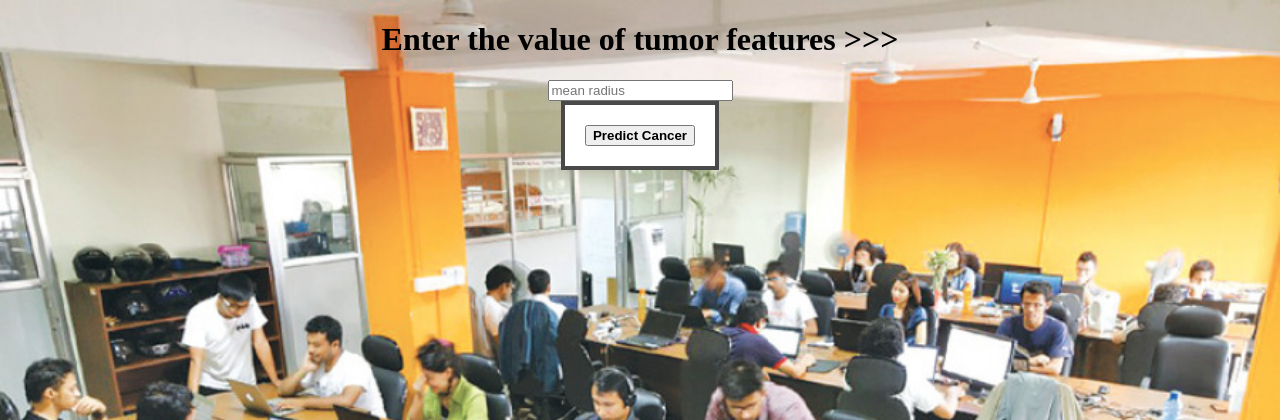
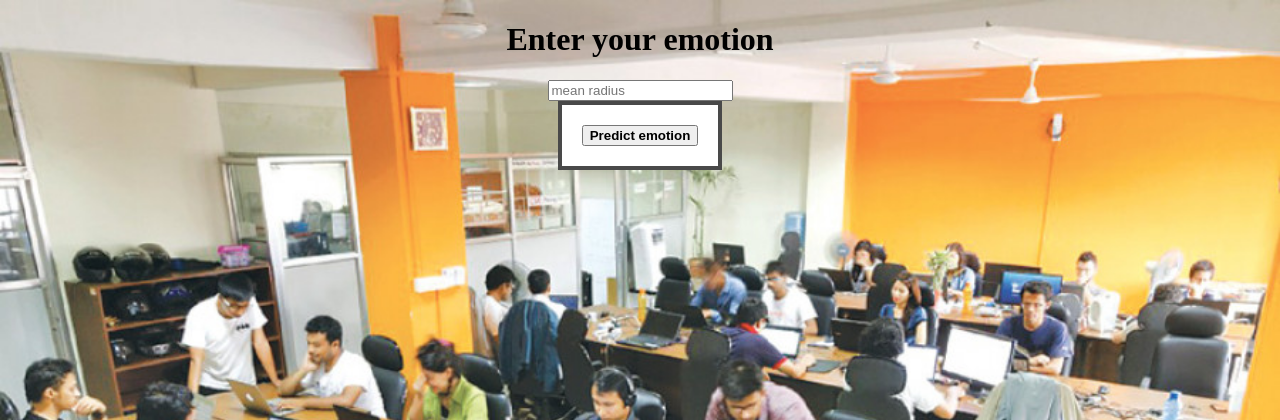
Before and after one commit to nbnbhattarai/emotion-detection-system, a Flask app: page / in a window 1280 px wide. Shown: the top 420 px of the page. Run offline with Flask 2, Linux system fonts and the light colour scheme.

Commit message:
flask app

```diff
--- a/templates/index.html
+++ b/templates/index.html
@@ -4,7 +4,7 @@
 <html >
 <head>
   <meta charset="UTF-8">
-  <title>ML API</title>
+  <title>emotion Detection</title>
 
   <style>
     /* CSS code for button */
@@ -43,9 +43,9 @@
     <!-- Get input for predict the cancer -->
     <center>
     <form action="{{ url_for('predict')}}"method="post">
-        <h1>Enter the value of tumor features >>></h1>
+        <h1>Enter your emotion</h1>
 
-    	<input type="text" name="mean_radius" placeholder="mean radius" required="required" />
+    	<input type="text" name="enter your emotion" placeholder="mean radius" required="required" />
         <!-- <input type="text" name="mean_texture" placeholder="mean texture" required="required" />
 		<input type="text" name="mean_perimeter" placeholder="mean perimeter" required="required" />
 		<input type="text" name="mean_area" placeholder="mean area" required="required" />
@@ -84,7 +84,7 @@
 
         <!-- Show button -->
         <div class="button_cont" align="center"><a class="button_css"  target="_blank" rel="nofollow noopener">
-            <button type="submit" class="btn btn-primary btn-block btn-large"><strong>Predict Cancer</strong></button></a>
+            <button type="submit" class="btn btn-primary btn-block btn-large"><strong>Predict emotion</strong></button></a>
         </div>
 
     </form>
```
